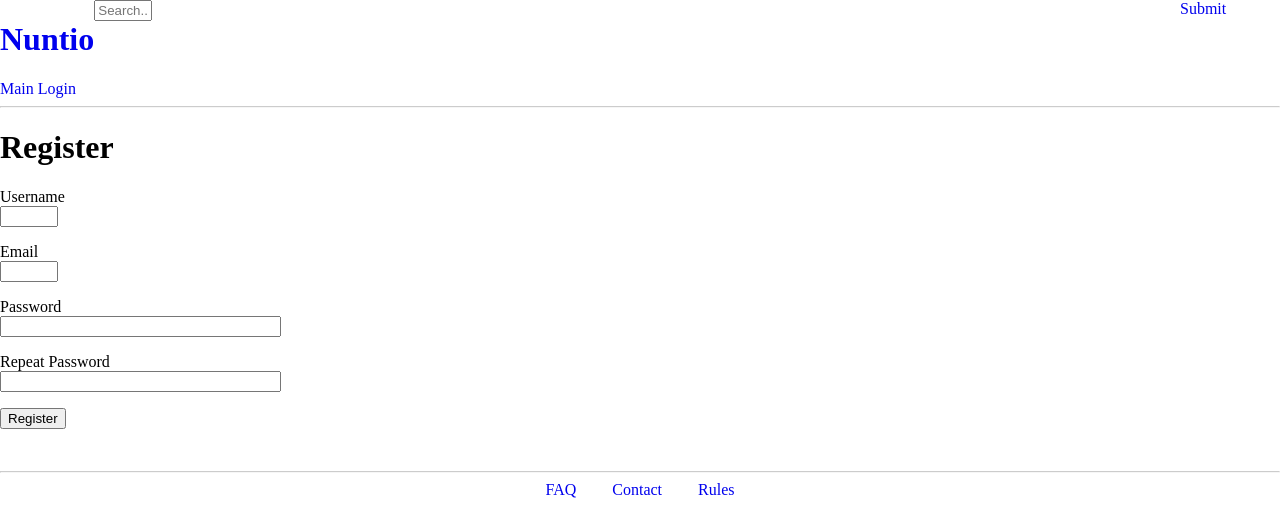
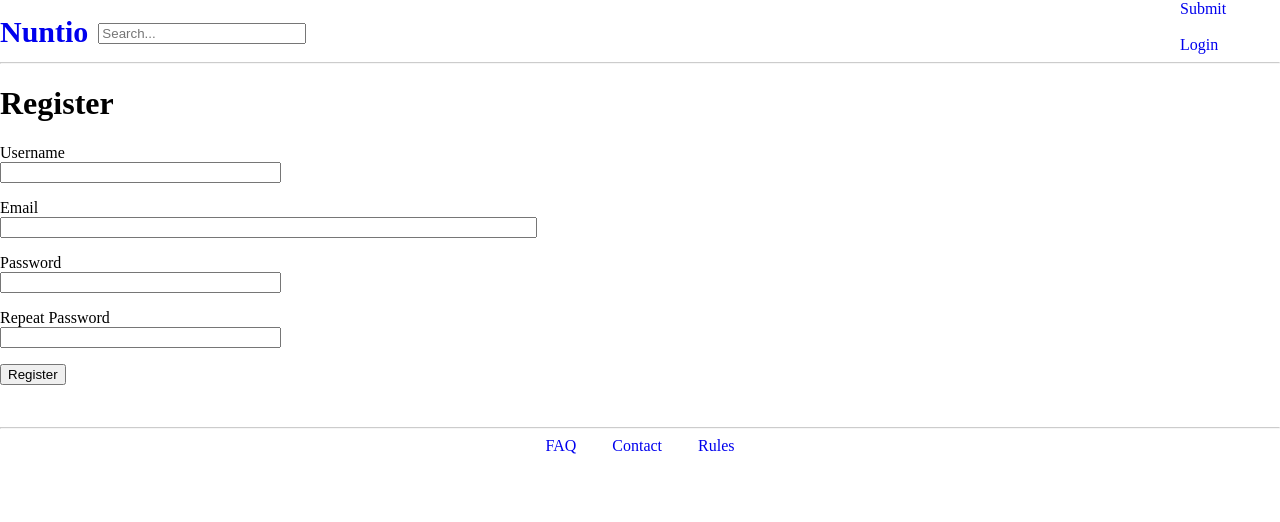
Before and after one commit to ModoUnreal/nuncio, a Flask app: page /auth/register in a window 1280 px wide. Shown: the top 522 px of the page. Run offline with Flask 2, Linux system fonts and the light colour scheme; some libraries are stand-ins or nearby versions.

Commit message:
Updated css, everything is lined up nicely!

```diff
--- a/app/__init__.py
+++ b/app/__init__.py
@@ -3,6 +3,7 @@ from config import Config
 from flask_sqlalchemy import SQLAlchemy
 from flask_migrate import Migrate
 from flask_login import LoginManager
+from flask_bootstrap import Bootstrap
 
 
 db = SQLAlchemy()
@@ -19,7 +20,7 @@ def create_app(debug=False):
     db.init_app(app)
     migrate.init_app(app, db)
     login.init_app(app)
-
+    bootstrap = Bootstrap(app)
 
     # Deal with any blueprints here
     from app.auth import bp as auth_bp
--- a/app/static/base.css
+++ b/app/static/base.css
@@ -32,14 +32,14 @@ hr{
     text-align: center;
 }
 
-input[type=text] {
-    width: 50px;
+#searchbar input[type=text] {
+    width: 200px;
     -webkit-transition: width 0.4s ease-in-out;
     transition: width 0.4s ease-in-out;
 }
 
-input[type=text]:focus {
-    width: 70%;
+#searchbar input[type=text]:focus {
+    width: 300%;
 }
 
 #menu-container a {
@@ -48,24 +48,31 @@ input[type=text]:focus {
     float: right;
 }
 
+
 #container {
     overflow: hidden;
 }
 
-#container h1 a form {
+#title {
+    float: left;
     display: inline-block;
 }
 
-#title {
-    float: left;
-    display: inline;
+#title h1 {
+    padding-top: 15px;
+    margin: 0px;
+    font-size: 30px;
 }
 
 #searchbar {
     float: left;
+    padding-top: 13px;
+    margin: 10px;
+    display: inline-block;
 }
 
 #bottom-links a {
     font-weight: bold;
     font-size: 12px;
+    margin: 3px;
 }
--- a/app/templates/base.html
+++ b/app/templates/base.html
@@ -26,6 +26,13 @@
                 <br>
                 <a href="{{ url_for('user', username=current_user.username) }}">{{ current_user.username }}</a>
                 <br>
+
+
+                {% if current_user.is_anonymous %}
+                <a href="{{ url_for('auth.login') }}">Login</a>
+                {% else %}
+                <a href="{{ url_for('auth.logout') }}">Logout</a>
+                {% endif %}
             </div>
         </div>
 
@@ -33,15 +40,6 @@
 </header>
 
 </div>
-    <div class="menubar">
-
-        <a href="{{ url_for('index') }}">Main</a>
-
-        {% if current_user.is_anonymous %}
-        <a href="{{ url_for('auth.login') }}">Login</a>
-        {% else %}
-        <a href="{{ url_for('auth.logout') }}">Logout</a>
-        {% endif %}
     </div>
     <hr>
     {% with messages = get_flashed_messages() %}
--- a/app/templates/submit.html
+++ b/app/templates/submit.html
@@ -11,6 +11,7 @@
         <span style="color: red;">[{{ error }}]</span>
         {% endfor %}
         </p>
+
         <p>
         {{ form.text.label }}<br>
         {{ form.text(size=32) }}
@@ -19,9 +20,7 @@
         {% endfor %}
         </p>
 
-        <br>
         <p>or</p>
-        <br>
 
         <p>
         {{ form.link.label }}<br>
```
